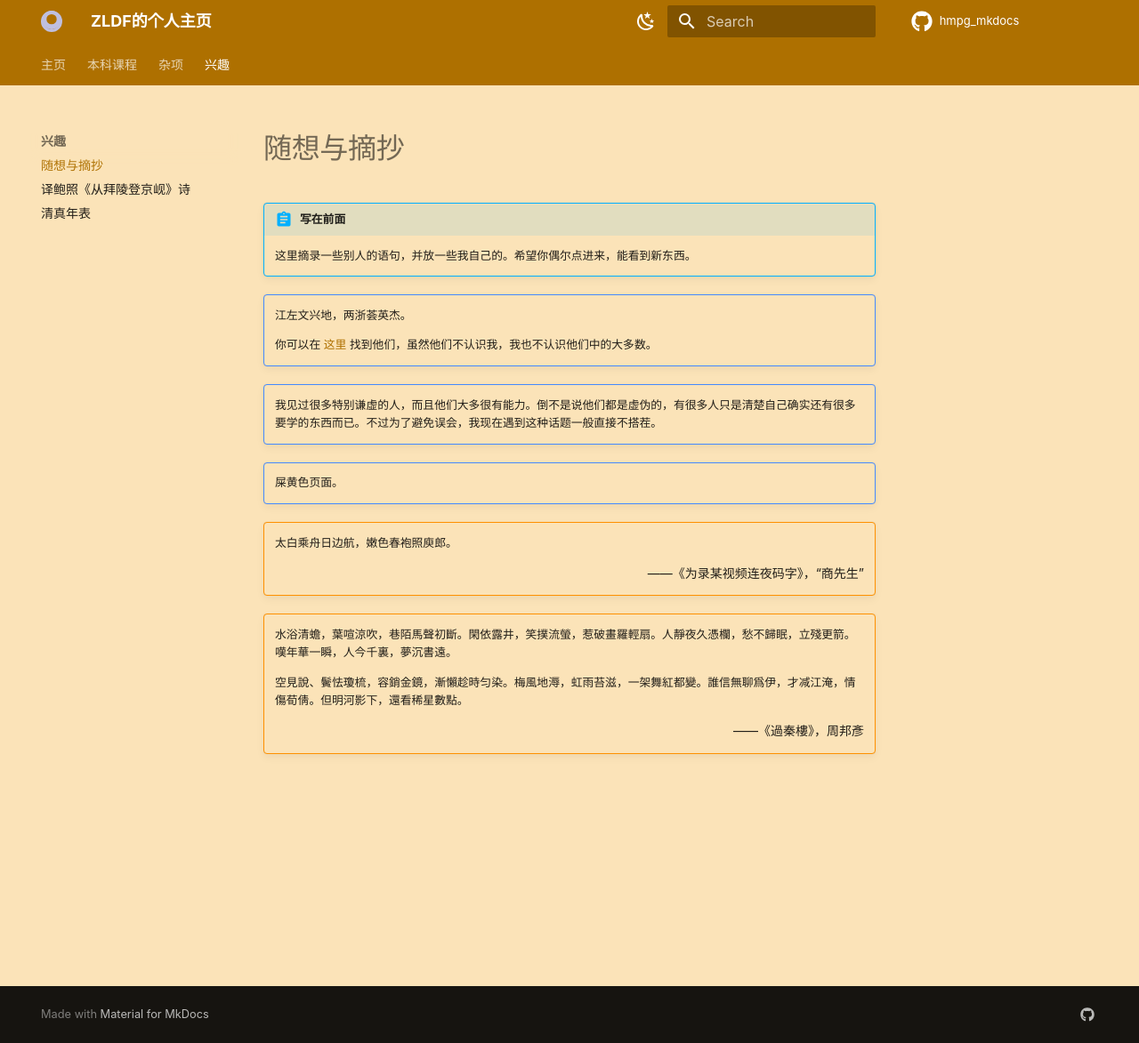
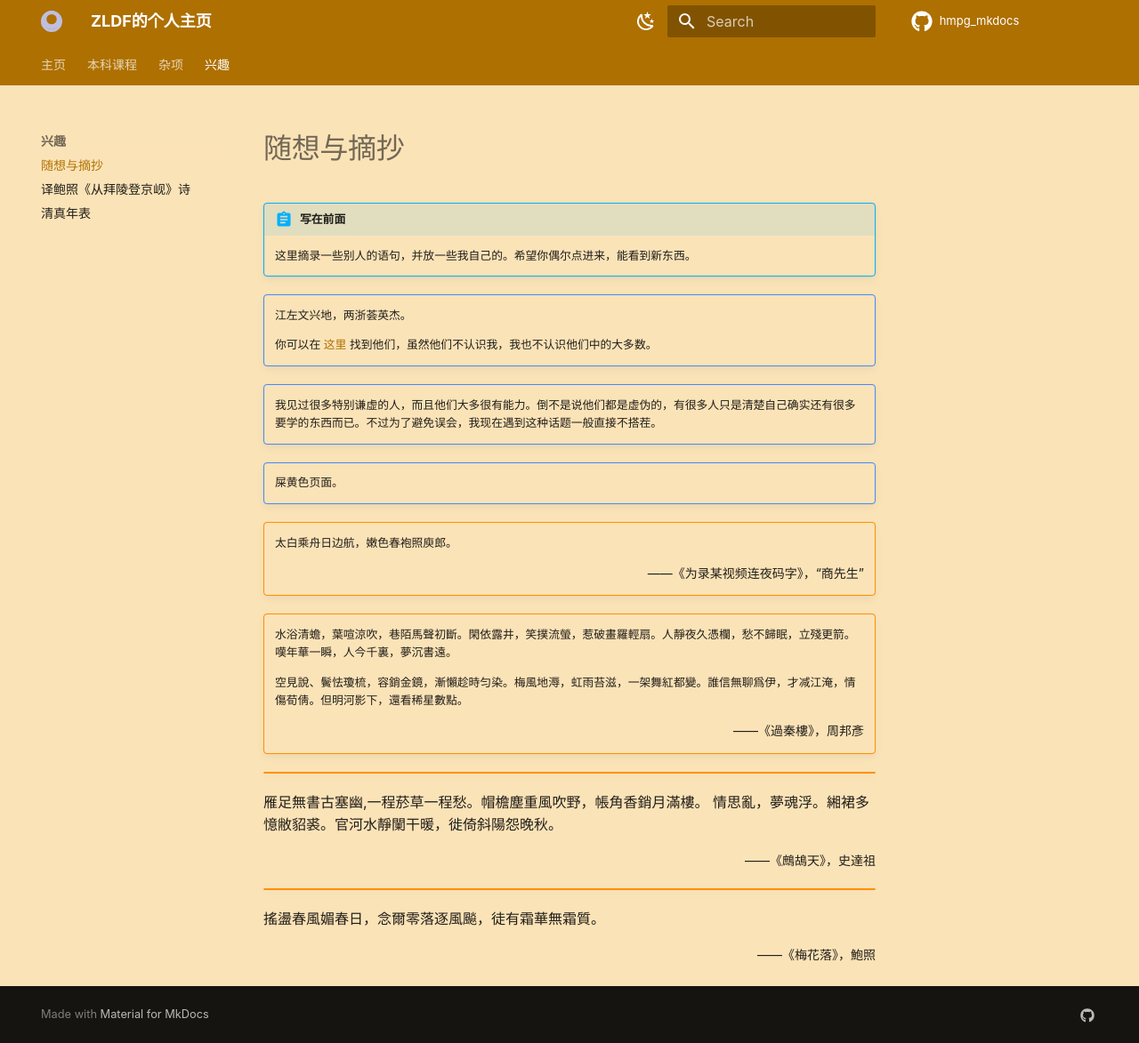
Before and after one commit to ZhengliangDuanfang/hmpg_mkdocs, an MkDocs documentation site: the page built from docs/兴趣/opinion.md, in a window 1280 px wide and 1173 px high. Shown: the whole window at 89% size. Built offline with MkDocs 1.6.1 and Material for MkDocs 9.7.7, drawn with Linux system fonts in a browser that asks for light colours; comment, search, counter and statistics services are not loaded.

Commit message:
srtp，启动！

```diff
--- a/docs/兴趣/opinion.md
+++ b/docs/兴趣/opinion.md
@@ -25,3 +25,16 @@
     <div style="text-align: right; font-size:14px"  markdown="1">
     ——《過秦樓》，周邦彥
     </div>
+
+!!! warning ""
+雁足無書古塞幽,一程菸草一程愁。帽檐塵重風吹野，帳角香銷月滿樓。
+情思亂，夢魂浮。緗裙多憶敝貂裘。官河水靜闌干暖，徙倚斜陽怨晚秋。
+	<div style="text-align: right; font-size:14px"  markdown="1">
+    ——《鷓鴣天》，史達祖
+    </div>
+
+!!! warning ""
+搖盪春風媚春日，念爾零落逐風飈，徒有霜華無霜質。
+	<div style="text-align: right; font-size:14px"  markdown="1">
+    ——《梅花落》，鮑照
+    </div>
--- a/mkdocs.yml
+++ b/mkdocs.yml
@@ -38,6 +38,7 @@ nav:
   - 本科课程:
     - 说明: '本科课程/index.md'
     - ZJU大物实验课程资源目录: '本科课程/phylab-navigator.md'
+    - SRTP笔记: '本科课程/SRTPnote.md'
   - 杂项:
     - 不成篇杂项: '杂项/others.md'
     - 搭建记录: '杂项/building.md'
```
Also changed, not shown: docs/本科课程/SRTPnote.md (added, +9 -0 lines), docs/杂项/others.md (+16 -0 lines).
